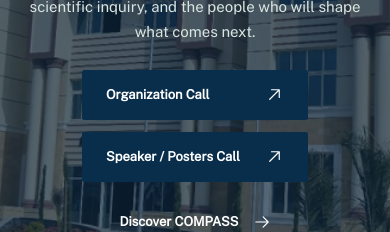
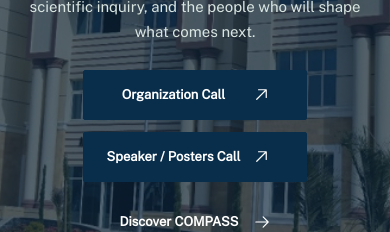
Before and after one commit to iwll07/compass-conference, a Next.js app: page / in a window 390 px wide. Shown: the part 415-647 px from the top of the page. Built offline with nearby package versions, Linux system fonts and the light colour scheme.

Commit message:
Center hero CTA label between the left edge and the arrow in mobile

```diff
--- a/app/globals.css
+++ b/app/globals.css
@@ -226,7 +226,16 @@ svg { flex-shrink: 0; vertical-align: middle; }
   .hero h1 { font-size: clamp(3rem, 10vw, 4.5rem); max-width: 13ch; }
   .hero-copy > p { margin-top: 21px; font-size: 15px; max-width: 36ch; }
   .hero-actions { gap: 18px; margin-top: 25px; }
+  /* Buttons stretch to the full column width here, so `space-between` strands the
+     label hard left with the arrow far right, while centering on the button's own
+     axis overshoots to the right (the arrow is not accounted for). Centering in the
+     space BETWEEN the left edge and the arrow: `1fr auto auto` makes the flexible
+     column end where the arrow begins, so the label sits optically centred in the
+     text area with the arrow still signalling "leaves the site". */
   .hero-cta-row { flex-direction: column; align-items: stretch; width: 100%; }
+  .hero-cta-row .button { display: grid; grid-template-columns: 1fr auto auto; align-items: center; column-gap: 12px; }
+  .hero-cta-row .button-label { grid-column: 1; justify-self: center; }
+  .hero-cta-row .button svg { grid-column: 2; justify-self: end; }
   .hero-definition { display: none; }
   .compass-plate { height: 285px; margin: 0; }
   .compass-plate > svg { width: 380px; margin: -55px auto; }
--- a/app/page.tsx
+++ b/app/page.tsx
@@ -10,7 +10,7 @@ export default function HomePage() {
   return <main id="main-content">
     <section className="hero hero-photo">
       <div className="hero-bg" aria-hidden="true" style={{ backgroundImage: "url(/college.jpeg)" }} />
-      <div className="hero-copy"><h1 className="reveal">Directing the future of <em>healthcare.</em></h1><p className="reveal" style={stagger(80)}>A student-led meeting of medical practice, scientific inquiry, and the people who will shape what comes next.</p><div className="hero-actions reveal" style={stagger(160)}><div className="hero-cta-row">{openCalls.map((call) => <a key={call.href} className="button hover-lift" href={call.href} target="_blank" rel="noopener noreferrer">{call.label} <ArrowUpRightIcon size={19} aria-hidden="true" /></a>)}</div><Link className="text-link hero-link" href="/about">Discover COMPASS <ArrowRightIcon size={18} aria-hidden="true" /></Link></div><div className="hero-definition">Conference of Medical Practice<br />and Scientific Studies</div></div>
+      <div className="hero-copy"><h1 className="reveal">Directing the future of <em>healthcare.</em></h1><p className="reveal" style={stagger(80)}>A student-led meeting of medical practice, scientific inquiry, and the people who will shape what comes next.</p><div className="hero-actions reveal" style={stagger(160)}><div className="hero-cta-row">{openCalls.map((call) => <a key={call.href} className="button hover-lift" href={call.href} target="_blank" rel="noopener noreferrer"><span className="button-label">{call.label}</span><ArrowUpRightIcon size={19} aria-hidden="true" /></a>)}</div><Link className="text-link hero-link" href="/about">Discover COMPASS <ArrowRightIcon size={18} aria-hidden="true" /></Link></div><div className="hero-definition">Conference of Medical Practice<br />and Scientific Studies</div></div>
     </section>
     <section className="event-strip" aria-label="Conference details"><Countdown /><a className="event-place" href="https://maps.app.goo.gl/hGkvafW5MgV6WBia9" target="_blank" rel="noopener noreferrer" aria-label="Beni Suef National University on Google Maps"><strong>Beni Suef National University</strong><span>Faculty of Medicine · Egypt</span></a><Link href="/agenda" className="text-link">The program <ArrowRightIcon size={18} aria-hidden="true" /></Link></section>
     <section className="home-intro"><div className="reveal"><h2>Good medicine starts<br />with good questions.</h2><span className="intro-rule" /></div><div className="intro-prose reveal" style={stagger(80)}><p className="lead">Between what we learn and how we care, there is a conversation worth having.</p><p>COMPASS brings medical practice and scientific studies into the same room. Built by students at BSNU, it is a place to ask better questions, share work, and find a direction of your own.</p><Link href="/about" className="text-link">Why we’re coming together <ArrowUpRightIcon size={18} aria-hidden="true" /></Link></div></section>
```
Also changed, not shown: 1 other file (tests, documents, lock files or other folders).
